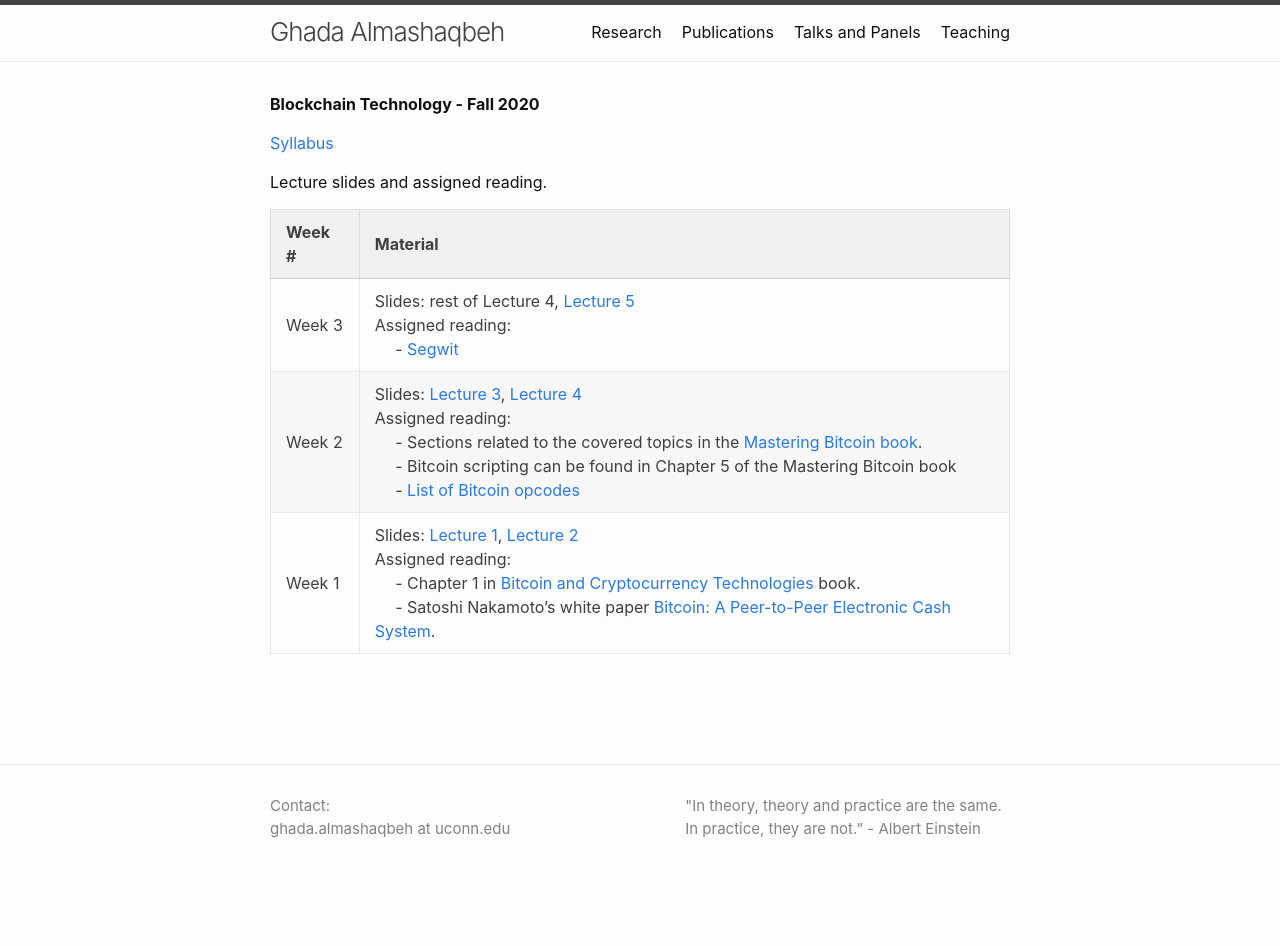
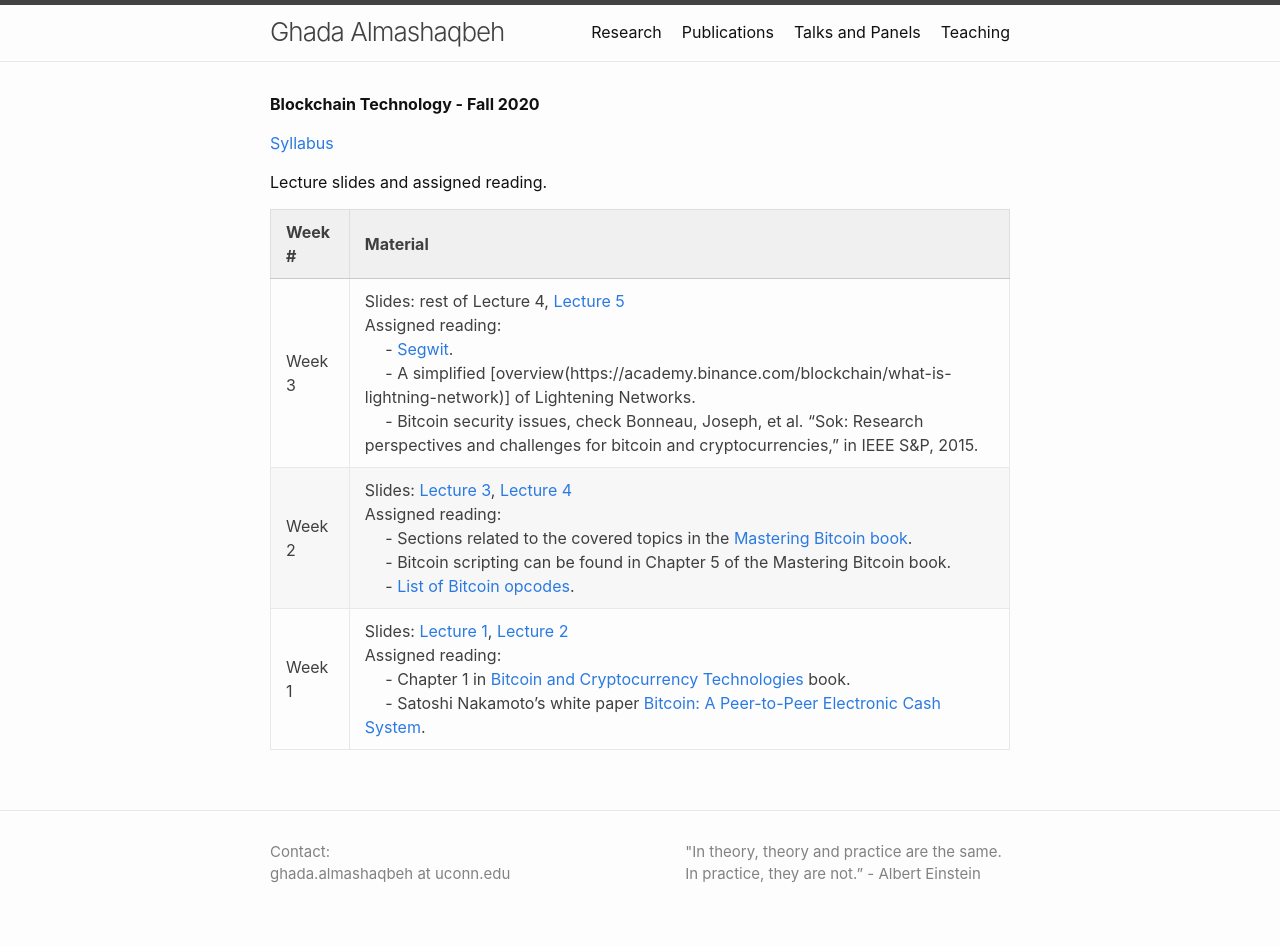
Before and after one commit to GhadaAlmashaqbeh/GhadaAlmashaqbeh.github.io, a Jekyll site: the page built from courses/blockchain-technology-f2020/index.md, in a window 1280 px wide. Built offline with Jekyll 4.4.1, drawn with Linux system fonts in a browser that asks for light colours; before the commit the page ends 900 px from its top, so only the background shows below that.

Commit message:
update lecture 5 and assigned reading

```diff
--- a/courses/blockchain-technology-f2020/index.md
+++ b/courses/blockchain-technology-f2020/index.md
@@ -10,6 +10,6 @@
 
 | Week # | Material           |
 |--------|--------------------|
-| Week 3 | Slides: rest of Lecture 4, [Lecture 5](./lecture5.pdf) <br/> Assigned reading: <br/> &emsp; - [Segwit](https://en.bitcoin.it/wiki/Segregated_Witness) |
-| Week 2 | Slides: [Lecture 3](./lecture3.pdf), [Lecture 4](./lecture4.pdf) <br/> Assigned reading: <br/> &emsp; - Sections related to the covered topics in the [Mastering Bitcoin book](https://en.bitcoin.it/wiki/Mastering_Bitcoin). <br/> &emsp; - Bitcoin scripting can be found in Chapter 5 of the Mastering Bitcoin book <br/> &emsp; - [List of Bitcoin opcodes](https://en.bitcoin.it/wiki/Script) |
+| Week 3 | Slides: rest of Lecture 4, [Lecture 5](./lecture5.pdf) <br/> Assigned reading: <br/> &emsp; - [Segwit](https://en.bitcoin.it/wiki/Segregated_Witness). <br/> &emsp; - A simplified [overview(https://academy.binance.com/blockchain/what-is-lightning-network)] of Lightening Networks. <br/> &emsp; - Bitcoin security issues, check Bonneau, Joseph, et al. "Sok: Research perspectives and challenges for bitcoin and cryptocurrencies," in IEEE S&P, 2015.|
+| Week 2 | Slides: [Lecture 3](./lecture3.pdf), [Lecture 4](./lecture4.pdf) <br/> Assigned reading: <br/> &emsp; - Sections related to the covered topics in the [Mastering Bitcoin book](https://en.bitcoin.it/wiki/Mastering_Bitcoin). <br/> &emsp; - Bitcoin scripting can be found in Chapter 5 of the Mastering Bitcoin book. <br/> &emsp; - [List of Bitcoin opcodes](https://en.bitcoin.it/wiki/Script). |
 | Week 1 | Slides: [Lecture 1](./lecture1.pdf), [Lecture 2](./lecture2.pdf) <br/> Assigned reading: <br/> &emsp; - Chapter 1 in [Bitcoin and Cryptocurrency Technologies](https://d28rh4a8wq0iu5.cloudfront.net/bitcointech/readings/princeton_bitcoin_book.pdf) book. <br/> &emsp; - Satoshi Nakamoto’s white paper [Bitcoin: A Peer-to-Peer Electronic Cash System](https://bitcoin.org/bitcoin.pdf). |
```
Also changed, not shown: 2 other files.
